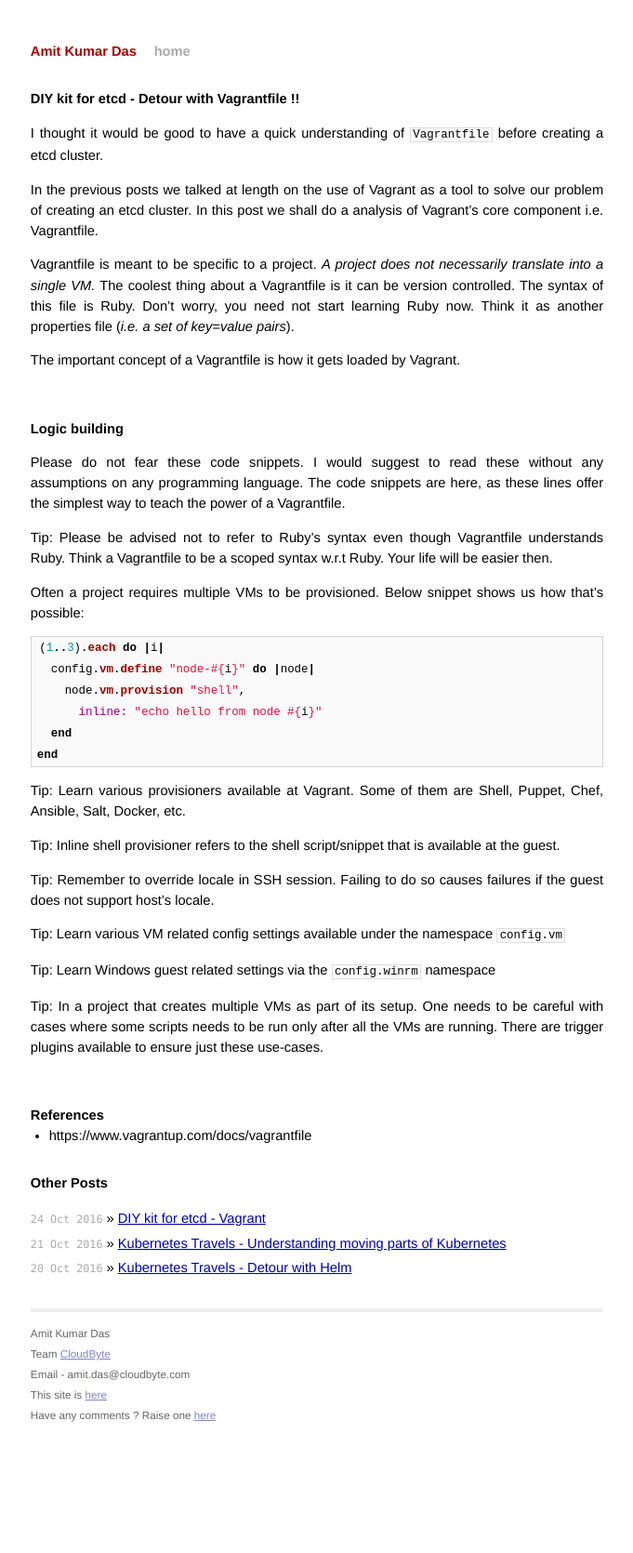
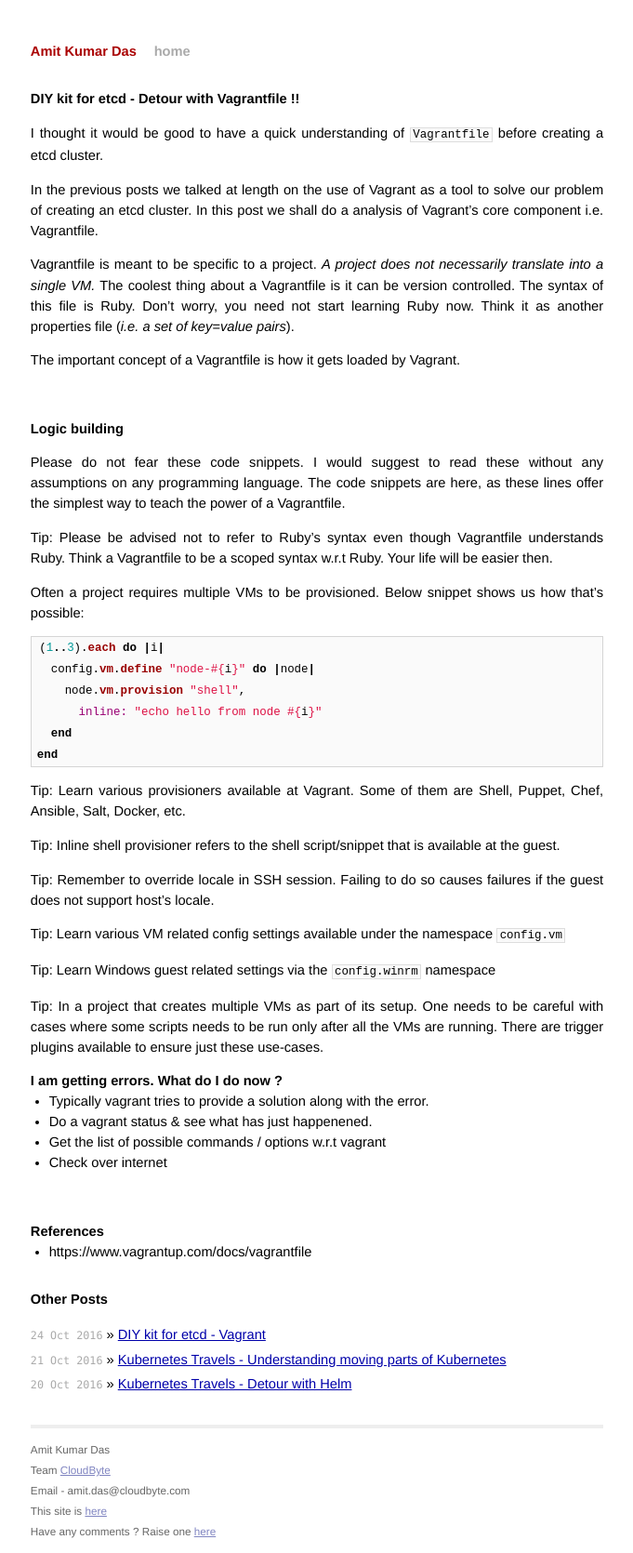
Before and after one commit to AmitKumarDas/amitkumardas.github.io, a Jekyll site: the page built from _posts/2016-10-25-diy-kit-for-etcd-detour-with-vagrantfile.md, in a window 1280 px wide. Shown: the whole page at 93% size, without its empty margins (299-980 px from the left). Built offline with Jekyll 4.4.1, drawn with Linux system fonts in a browser that asks for light colours; before the commit the page ends 1545 px from its top, so only the background shows below that.

Commit message:
Update 2016-10-25-diy-kit-for-etcd-detour-with-vagrantfile.md

```diff
--- a/_posts/2016-10-25-diy-kit-for-etcd-detour-with-vagrantfile.md
+++ b/_posts/2016-10-25-diy-kit-for-etcd-detour-with-vagrantfile.md
@@ -54,6 +54,13 @@ does not support host's locale.
 where some scripts needs to be run only after all the VMs are running. There are trigger plugins
 available to ensure just these use-cases.
 
+## I am getting errors. What do I do now ?
+
+- Typically vagrant tries to provide a solution along with the error.
+- Do a vagrant status & see what has just happenened.
+- Get the list of possible commands / options w.r.t vagrant
+- Check over internet
+
 <br />
 
 ## References
```
